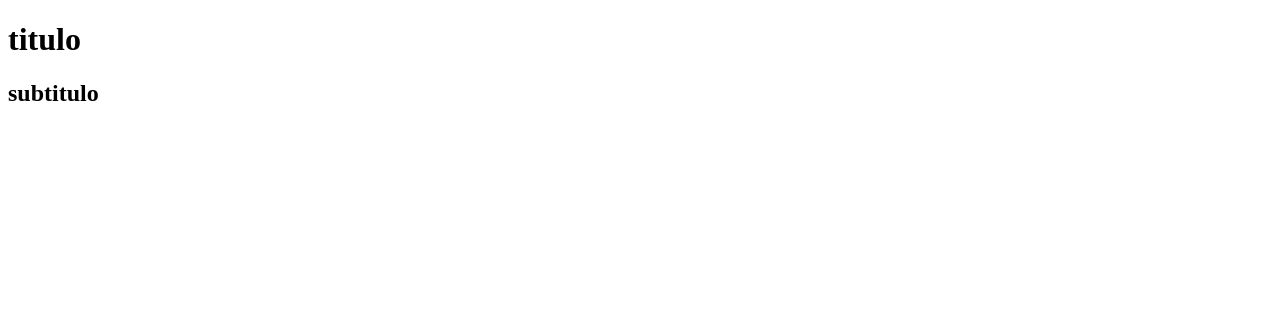
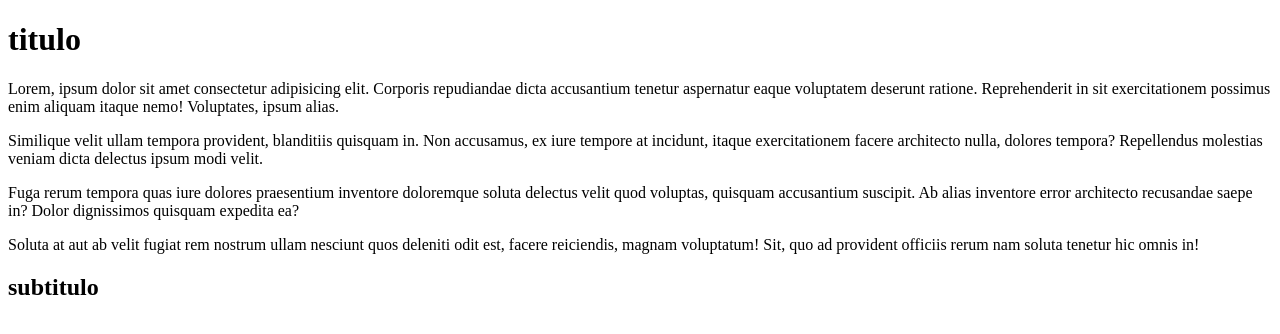
Before and after one commit to cmmanriquez/clase10-dos, a plain HTML site: page index.html in a window 1280 px wide. Drawn offline with Linux system fonts and the light colour scheme.

Commit message:
agregue main

```diff
--- a/index.html
+++ b/index.html
@@ -8,7 +8,12 @@
 </head>
 <body>
     <h1>titulo</h1>
-
+    <main>
+        <p>Lorem, ipsum dolor sit amet consectetur adipisicing elit. Corporis repudiandae dicta accusantium tenetur aspernatur eaque voluptatem deserunt ratione. Reprehenderit in sit exercitationem possimus enim aliquam itaque nemo! Voluptates, ipsum alias.</p>
+        <p>Similique velit ullam tempora provident, blanditiis quisquam in. Non accusamus, ex iure tempore at incidunt, itaque exercitationem facere architecto nulla, dolores tempora? Repellendus molestias veniam dicta delectus ipsum modi velit.</p>
+        <p>Fuga rerum tempora quas iure dolores praesentium inventore doloremque soluta delectus velit quod voluptas, quisquam accusantium suscipit. Ab alias inventore error architecto recusandae saepe in? Dolor dignissimos quisquam expedita ea?</p>
+        <p>Soluta at aut ab velit fugiat rem nostrum ullam nesciunt quos deleniti odit est, facere reiciendis, magnam voluptatum! Sit, quo ad provident officiis rerum nam soluta tenetur hic omnis in!</p>
+    </main>
     <footer>
         <h2>subtitulo</h2>
     </footer>
```
